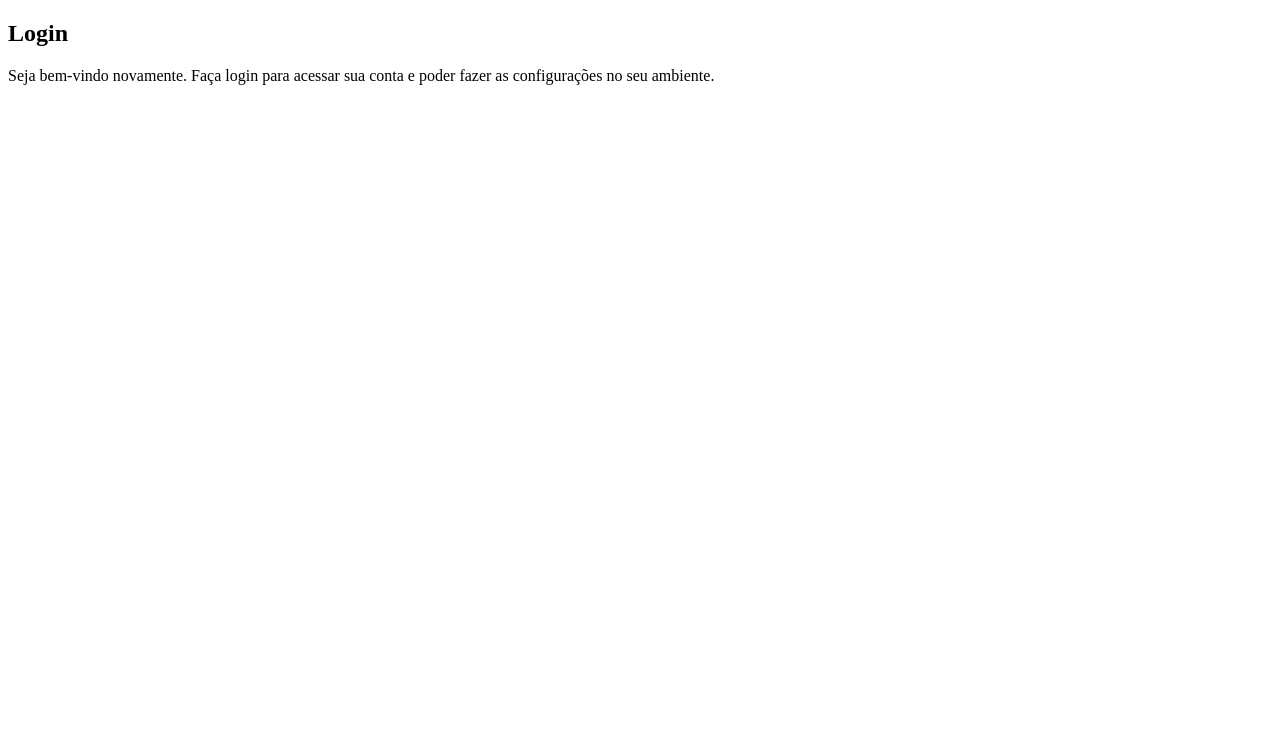
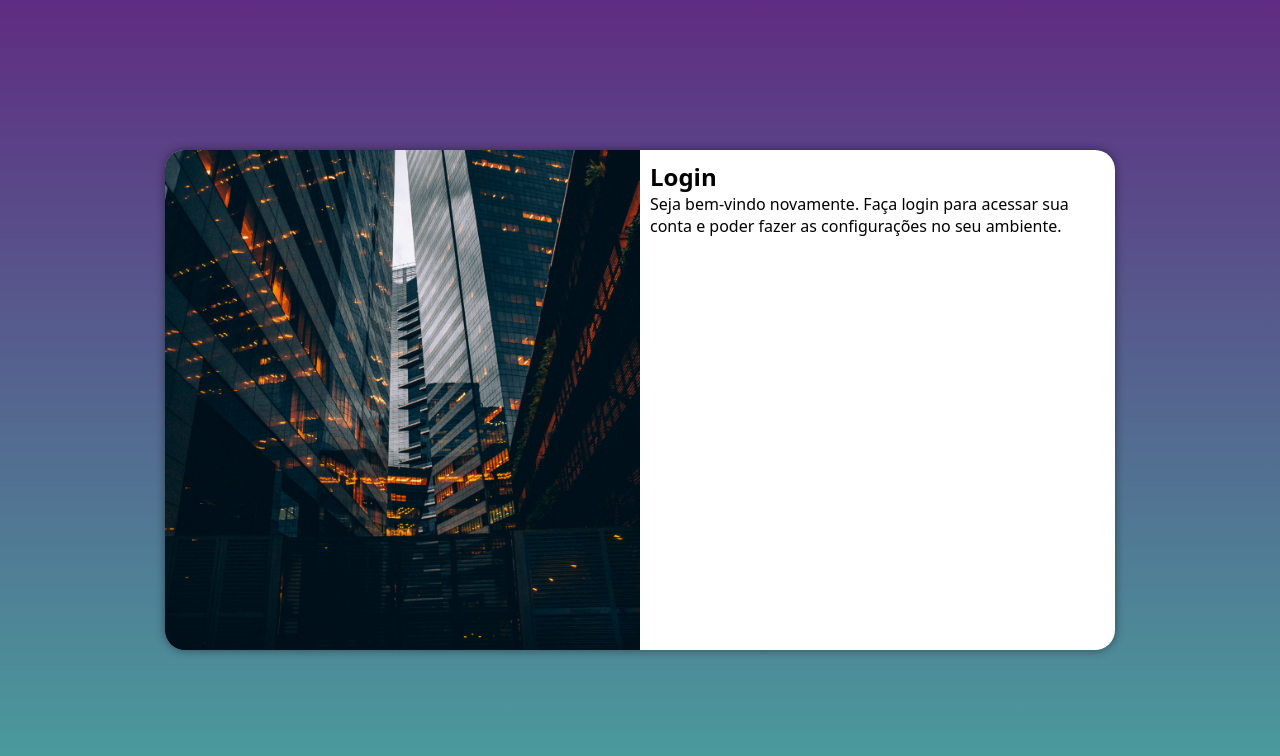
Before and after one commit to tiagomineiro/projeto-login, a plain HTML site: page index.html in a window 1280 px wide. Drawn offline with Linux system fonts and the light colour scheme.

Commit message:
media query para outras telas

```diff
--- /dev/null
+++ b/estilos/media-query.css
@@ -0,0 +1,43 @@
+@charset "UTF-8";
+
+/* Ver o Typical Device Breakpoints */
+
+@media screen and (min-width: 768px) and (max-width: 992px) {
+
+    body {
+        background-image: linear-gradient(to top, #49a09d, #5f2c82);
+    }
+    section#login {
+        width: 80vw;
+    }
+
+    section#login > div#imagem {
+        float: left;
+        width: 30%;
+        height: 100%;
+    }
+
+    section#login > div#formulario {
+        float: right;
+        width: 70%;
+    }
+}
+
+@media screen and (min-width: 992px) {
+    body {
+        background-image: linear-gradient(to top, #49a09d, #5f2c82);
+    }
+
+    section#login {
+        width: 950px;
+    }
+    section#login > div#imagem {
+        float: left;
+        width: 50%;
+        height: 100%;
+    }
+    section#login > div#formulario {
+        float: right;
+        width: 50%;
+    }
+}
--- a/estilos/style.css
+++ b/estilos/style.css
@@ -6,3 +6,52 @@
     Lilás: #5f2c82
 
 */
+
+* {
+    font-family: system-ui, -apple-system, BlinkMacSystemFont, 'Segoe UI', Roboto, Oxygen, Ubuntu, Cantarell, 'Open Sans', 'Helvetica Neue', sans-serif;
+    padding: 0px;
+    margin: 0px;
+    box-sizing: border-box;
+}
+
+body, html {
+    background-color: #5f2c82;
+    height: 100vh;
+    width: 100vw;
+}
+
+main {
+    position: relative;
+    height: 100vh;
+    width: 100vw;
+}
+
+section#login {
+    position: absolute;
+    top: 50%;
+    left: 50%;
+    transform: translate(-50%, -50%);
+    overflow: hidden;
+    background-color: white;
+    width: 250px;
+    height: 500px;
+    border-radius: 20px;
+    box-shadow: 0px 0px 10px rgba(0, 0, 0, 0.450);
+
+    transition: width 0.3s, height 0.3s;
+    transition-timing-function: ease;
+}
+
+section#login > div#imagem {
+    display: block;
+    background: #5f2c82 url(../imagens/predio.jpg) no-repeat;
+    background-size: cover;
+    background-position: left bottom;
+    height: 200px;
+}
+
+section#login > div#formulario {
+    display: block;
+    padding: 10px;
+
+}
--- a/index.html
+++ b/index.html
@@ -5,6 +5,7 @@
     <meta name="viewport" content="width=device-width, initial-scale=1.0">
     <title>Login</title>
     <link rel="stylesheet" href="estilos/style.css">
+    <link rel="stylesheet" href="estilos/media-query.css">
 </head>
 <body>
 
```
